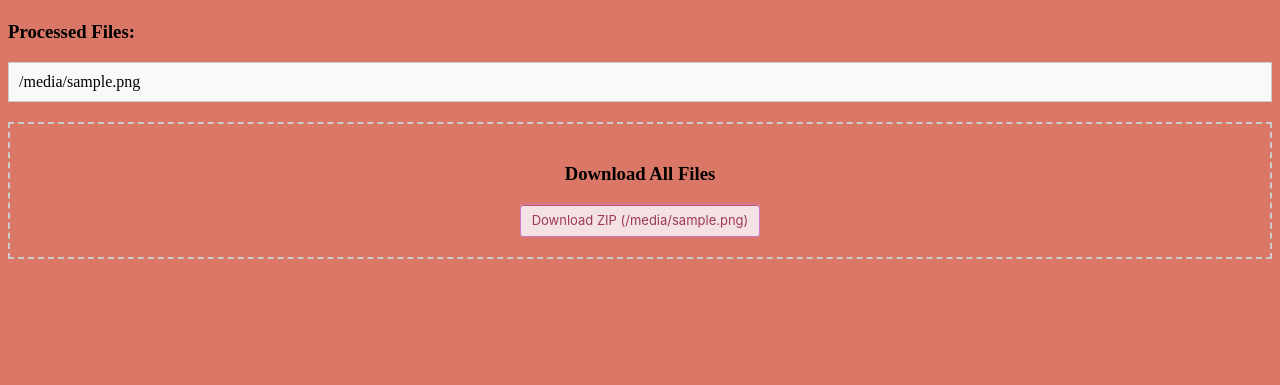
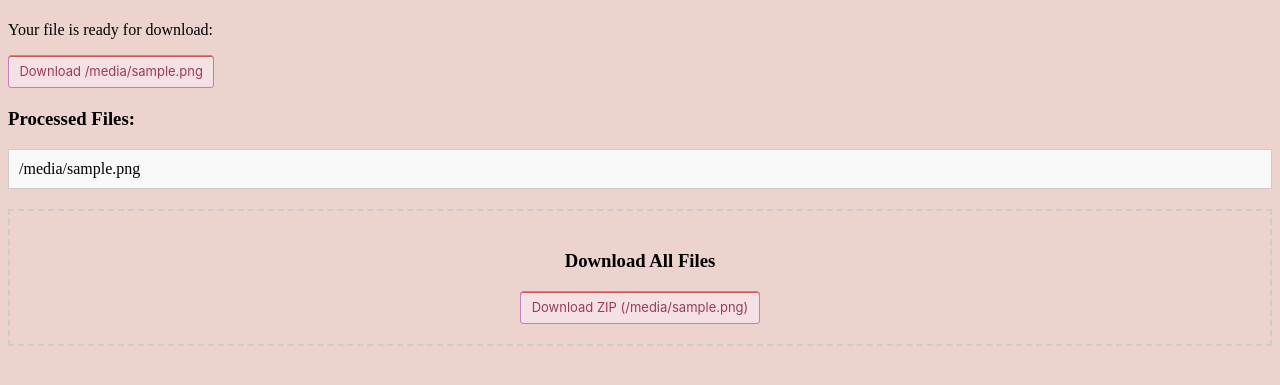
Before and after one commit to Gabsesq/ASN, a Flask app: template templates/back.html in a window 1280 px wide. Shown: the top 385 px of the page. Run offline with Flask 3, Linux system fonts and the light colour scheme; the template is opened without the code that fills it: most values are stand-ins (such as "Sample title", 1, 10 or a date in 2020).

Commit message:
switching to one file at a time instead of folder for now. In the future I will probably process each separately, especially with ASN tracking and 20 digit numbers. TSC working, need to unzip and unfolder chewy and murdochs.

```diff
--- a/main.py
+++ b/main.py
@@ -1,6 +1,5 @@
-from flask import Flask, request, render_template, send_file, send_from_directory
+from flask import Flask, request, render_template, send_file
 import os
-import zipfile
 from processors.Chewy import process_chewy
 from processors.ChewyLabel import process_label
 from processors.TSC import process_TSC
@@ -12,6 +11,8 @@ from processors.MurdochsASN import process_MurdochsASN
 from processors.MurdochsLabel import process_MurdochsLabel
 from processors.ScheelsASN import process_ScheelsASN
 
+print("Current Working Directory:", os.getcwd())
+
 app = Flask(__name__)
 
 UPLOAD_FOLDER = 'uploads'
@@ -22,18 +23,6 @@ if not os.path.exists(UPLOAD_FOLDER):
 
 if not os.path.exists(FINISHED_FOLDER):
     os.makedirs(FINISHED_FOLDER)
-
-def zip_folder(folder_path):
-    """Create a ZIP file of the given folder."""
-    zip_filename = os.path.basename(folder_path) + ".zip"  # Name the ZIP file after the PO number
-    zip_path = os.path.join(folder_path, zip_filename)  # Save ZIP inside the PO folder
-
-    with zipfile.ZipFile(zip_path, 'w') as zipf:
-        for root, _, files in os.walk(folder_path):
-            for file in files:
-                zipf.write(os.path.join(root, file),
-                           os.path.relpath(os.path.join(root, file), folder_path))
-    return zip_path  # Return full path to the ZIP file
 
 @app.route('/')
 def upload_form():
@@ -57,53 +46,48 @@ def upload_file():
         try:
             # Process the file based on the selected company
             if company == 'chewy':
-                folder_path = process_chewy(file_path)  # Function should return the folder path
-                process_label(file_path)
+                processed_file_path = process_chewy(file_path)
+                process_label(file_path)  # Ensure both files get processed if needed
             elif company == 'TSC':
-                folder_path = process_TSC(file_path)
+                processed_file_path = process_TSC(file_path)
             elif company == 'PetSupermarket':
-                folder_path = process_PetSuperASN(file_path)
+                processed_file_path = process_PetSuperASN(file_path)
                 process_PetSuperLabel(file_path)
             elif company == 'Thrive':
-                folder_path = process_ThriveASN(file_path)
+                processed_file_path = process_ThriveASN(file_path)
                 process_ThriveLabel(file_path)
             elif company == 'Murdochs':
-                folder_path = process_MurdochsASN(file_path)
+                processed_file_path = process_MurdochsASN(file_path)
                 process_MurdochsLabel(file_path)
             elif company == 'Scheels':
-                folder_path = process_ScheelsASN(file_path)
+                processed_file_path = process_ScheelsASN(file_path)
+            else:
+                return render_template('back.html', message='Invalid company selected'), 400
 
-            # Zip the PO folder and get its path
-            zip_path = zip_folder(folder_path)
-            zip_filename = os.path.basename(zip_path)  # Extract the ZIP filename
-
-            # Render success page with download link to the ZIP file
+            # Render success page with a download link for the processed file
+            processed_filename = os.path.basename(processed_file_path)
             return render_template(
                 'back.html',
-                message='Files processed successfully!',
-                zip_filename=zip_filename,
-                company=company,
-                po_number=os.path.basename(folder_path),  # Pass PO number
-                files=os.listdir(folder_path)  # List files in the folder
+                message='File processed successfully!',
+                processed_filename=processed_filename,
+                company=company
             )
 
         except Exception as e:
             print(f"Error: {e}")
             return render_template('back.html', message=f'Error processing file: {str(e)}'), 500
 
-@app.route('/download/<company>/<po_number>/<zip_filename>')
-def download_folder(company, po_number, zip_filename):
-    """Serve the zipped folder to the user."""
-    # Correct path: Start from the `Finished` folder
-    zip_path = os.path.join(FINISHED_FOLDER, company, po_number, zip_filename)
+@app.route('/download/<company>/<processed_filename>')
+def download_file(company, processed_filename):
+    """Serve the processed file to the user."""
+    # Construct the path for the processed file in the Finished folder
+    file_path = os.path.join(FINISHED_FOLDER, company, processed_filename)
 
-    if not os.path.exists(zip_path):
-        print(f"File not found: {zip_path}")
-        return f"File {zip_filename} not found", 404
+    if not os.path.exists(file_path):
+        print(f"File not found: {file_path}")
+        return f"File {processed_filename} not found", 404
 
-    return send_file(zip_path, as_attachment=True)
-
-
+    return send_file(file_path, as_attachment=True)
 
 if __name__ == '__main__':
     app.run(debug=True)
--- a/processors/MurdochsASN.py
+++ b/processors/MurdochsASN.py
@@ -7,7 +7,7 @@ from ExcelHelpers import (
 )
 
 # Define source files and destination copies for Chewy
-source_asn_xlsx = "assets\Murdochs\Blank Murdochs 856 ASN.xlsx"
+source_asn_xlsx = "assets/Murdochs/Blank Murdochs 856 ASN.xlsx"
 
 # Function to copy data from uploaded .xlsx file to specific cells in the ASN .xlsx backup
 def copy_xlsx_data(uploaded_file, dest_file):
@@ -167,14 +167,10 @@ def process_MurdochsASN(file_path):
         xls_book = xlrd.open_workbook(file_path)
         po_number = xls_book.sheet_by_index(0).cell_value(3, 2)
 
-    # Create the folder path using the PO number
-    folder_path = f"Finished/Murdochs/{po_number}"
-    os.makedirs(folder_path, exist_ok=True)  # Create the folder if it doesn't exist
+    # Define the backup file path
+    backup_file = f"Finished/Murdochs/Murdochs 856 ASN PO {po_number} {current_date}.xlsx"
 
-    # Define the backup file path
-    backup_file = f"{folder_path}/Murdochs 856 ASN PO {po_number} {current_date}.xlsx"
-
-    # Perform the copy or conversion based on file type
+        # Perform the copy or conversion based on file type
     if file_path.endswith('.xlsx'):
         copy_xlsx_data(file_path, backup_file)
     elif file_path.endswith('.xls'):
--- a/processors/MurdochsLabel.py
+++ b/processors/MurdochsLabel.py
@@ -158,20 +158,19 @@ def process_MurdochsLabel(file_path):
     if file_path.endswith('.xlsx'):
         uploaded_wb = load_workbook(file_path)
         po_number = uploaded_wb.active['C4'].value
-
     elif file_path.endswith('.xls'):
         xls_book = xlrd.open_workbook(file_path)
         po_number = xls_book.sheet_by_index(0).cell_value(3, 2)
+    else:
+        raise ValueError("Unsupported file type. Only .xlsx and .xls are supported.")
 
-    # Create the folder path using the PO number
-    folder_path = f"Finished/Murdochs/{po_number}"
-    os.makedirs(folder_path, exist_ok=True)  # Create the folder if it doesn't exist
-
-    # Define the backup file path
-    backup_file = f"{folder_path}/Murdochs UCC128 Label Request {po_number} {current_date}.xlsx"
+    # Define the backup file path in `Finished/Murdochs`
+    backup_file = f"Finished/Murdochs/Murdochs UCC128 Label Request {po_number} {current_date}.xlsx"
 
     # Perform the copy or conversion based on file type
     if file_path.endswith('.xlsx'):
         copy_xlsx_data(file_path, backup_file)
     elif file_path.endswith('.xls'):
         convert_xls_data(file_path, backup_file)
+
+    return backup_file  # Return the full file path for further use or download
--- a/processors/TSC.py
+++ b/processors/TSC.py
@@ -160,5 +160,9 @@ def process_TSC(file_path):
             backup_file = f"Finished/TSC/Tractor Supply ASN {po_number} {current_date}.xlsx"
             convert_xls_data(file_path, backup_file)
 
+        # Return backup_file path to ensure it’s accessible for further processing
+        return backup_file
+
     except Exception as e:
         print(f"Error in process_TSC: {str(e)}")
+        return None  # Ensure None is returned if an error occurs
--- a/static/app.css
+++ b/static/app.css
@@ -1,4 +1,4 @@
 body
 {
-    background-color: rgb(219, 119, 102);
+    background-color: rgb(236, 211, 206);
 }
--- a/templates/back.html
+++ b/templates/back.html
@@ -31,7 +31,15 @@
 <body>
     <h1>{{ message }}</h1>
 
-    <!-- Display individual files if needed (non-clickable list) -->
+    <!-- Display individual processed file download link -->
+    {% if processed_filename %}
+        <p>Your file is ready for download:</p>
+        <a href="{{ url_for('download_file', company=company, processed_filename=processed_filename) }}" class="button-8">
+            Download {{ processed_filename }}
+        </a>
+    {% endif %}
+
+    <!-- Display list of processed files, if available -->
     <div class="file-list">
         <h3>Processed Files:</h3>
         {% if files %}
@@ -40,7 +48,7 @@
                     {{ file }}
                 </div>
             {% endfor %}
-        {% else %}
+        {% elif not processed_filename %}
             <p>No processed files found.</p>
         {% endif %}
     </div>
@@ -49,10 +57,10 @@
     {% if zip_filename %}
     <div class="drag-area">
         <h3>Download All Files</h3>
-            <a href="{{ url_for('download_folder', company=company, po_number=po_number, zip_filename=zip_filename) }}" class="button-8">
-                Download ZIP ({{ zip_filename }})
-            </a>
+        <a href="{{ url_for('download_folder', company=company, po_number=po_number, zip_filename=zip_filename) }}" class="button-8">
+            Download ZIP ({{ zip_filename }})
+        </a>
     </div>
-{% endif %}
+    {% endif %}
 </body>
 </html>
```
Also changed, not shown: templates/upload.html (+30 -28 lines), 13 other files.
